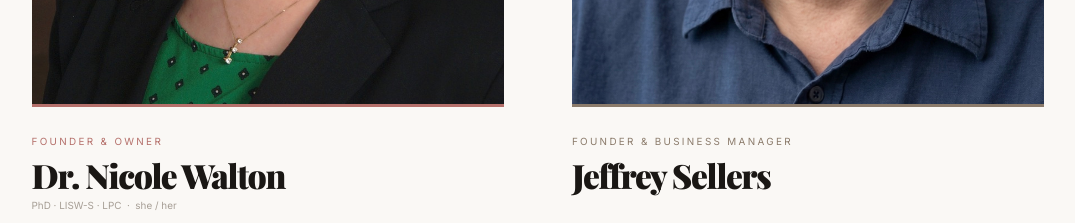
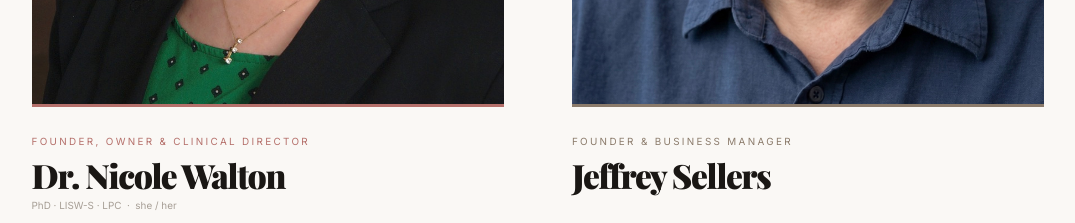
Before and after one commit to JDOG332/nguwellness, a Next.js app: page /about in a window 1280 px wide. Shown: the part 2540-2763 px from the top of the page, without its empty margins (102-1177 px from the left). Built offline with nearby package versions, Linux system fonts and the light colour scheme; a web font is replaced by a local one.

Commit message:
Update Nicole's title to Founder, Owner & Clinical Director
https://claude.ai/code/session_01Wiu32VqqST9q36GXa4XvFp

```diff
--- a/app/about/AboutPage.jsx
+++ b/app/about/AboutPage.jsx
@@ -576,7 +576,7 @@ export default function AboutPage() {
                 <div className="bio-photo-bar" />
               </div>
               <div className="founder-info">
-                <p className="eyebrow">Founder & Owner</p>
+                <p className="eyebrow">Founder, Owner & Clinical Director</p>
                 <h2 className="founder-name">Dr. Nicole Walton</h2>
                 <p className="bio-creds">PhD · LISW-S · LPC &nbsp;·&nbsp; she / her</p>
                 <hr className="phi-rule" />
```
